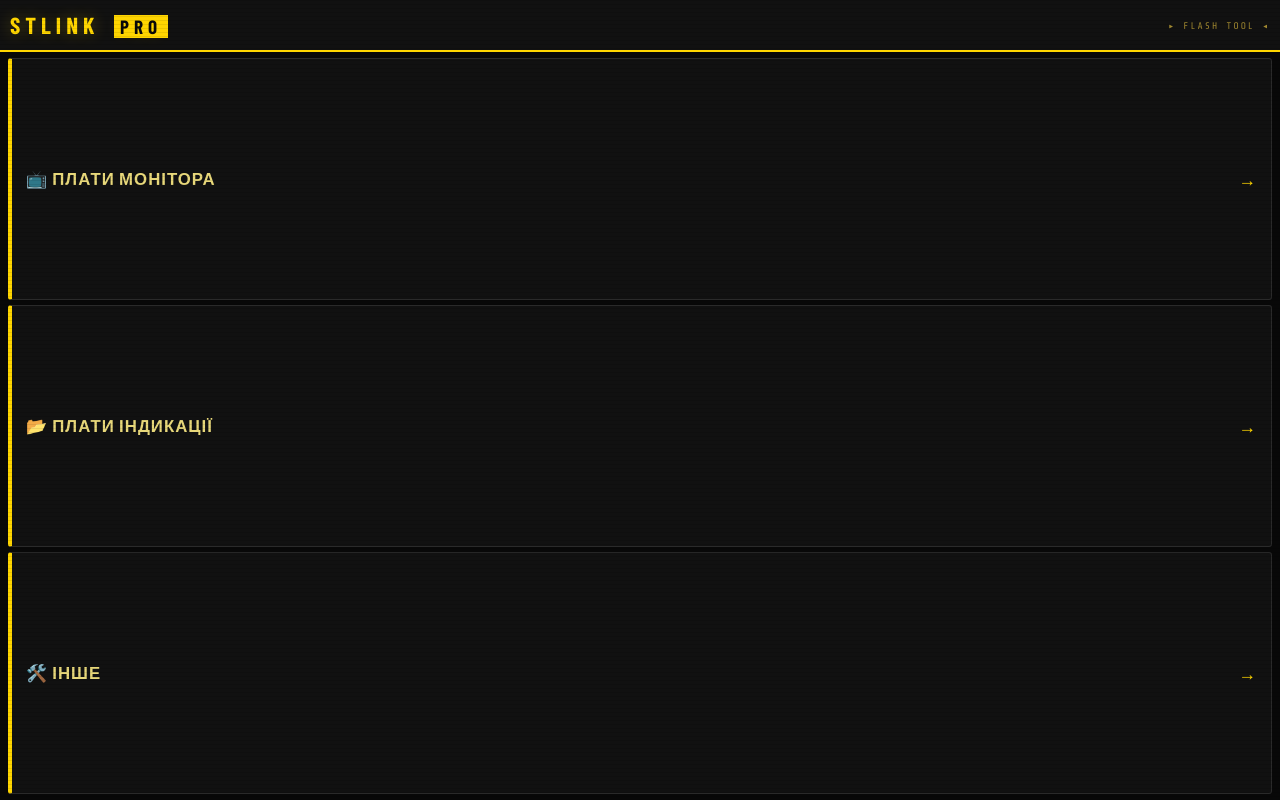
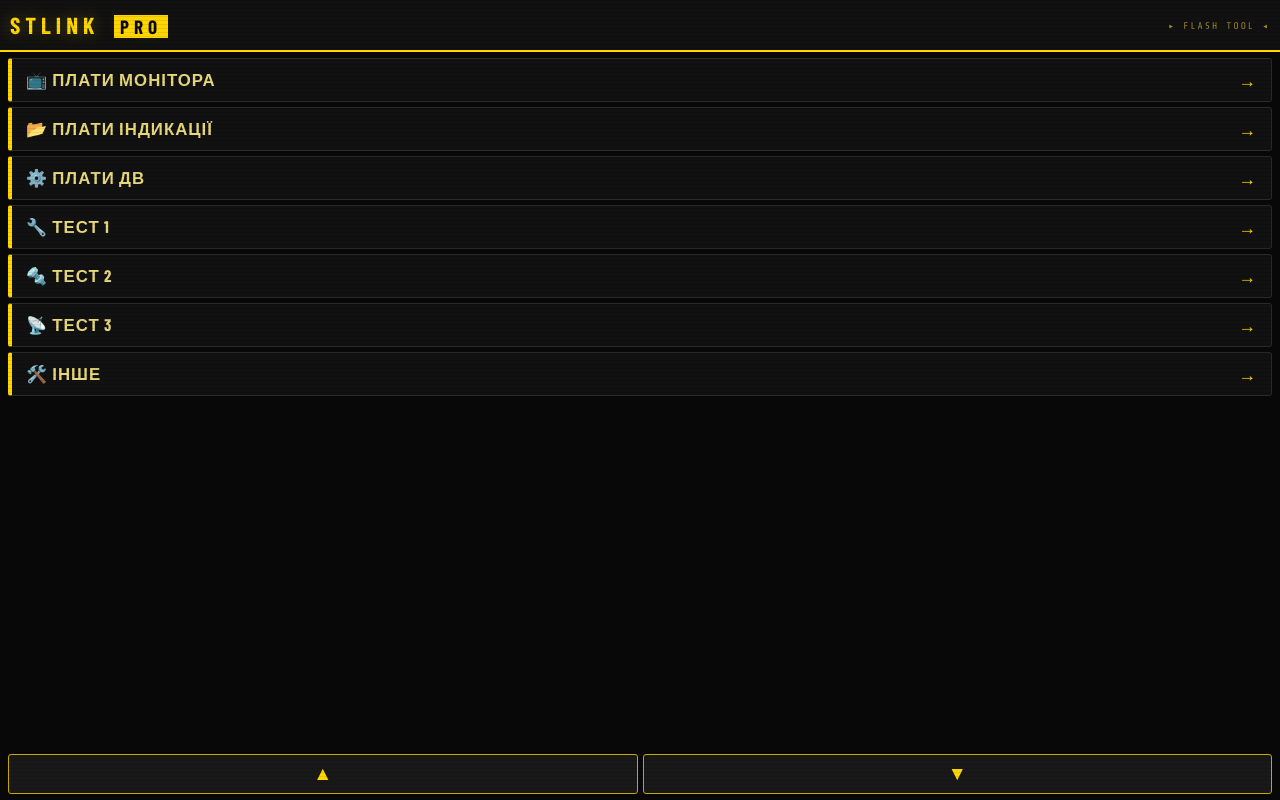
Before and after one commit to Alasssei/stlink_server, a Flask app: page /touch in a window 1280 px wide. Run offline with Flask 3, Linux system fonts and the light colour scheme; some web fonts are replaced.

```diff
--- a/templates/index_touch.html
+++ b/templates/index_touch.html
@@ -115,7 +115,7 @@
   }
 
   /* grid of buttons — fills available space evenly */
-  .btn-stack { display: flex; flex-direction: column; gap: 5px; flex: 1; }
+  .btn-stack { display: flex; flex-direction: column; gap: 5px; flex: 1; overflow-y: auto; }
   .btn-row   { display: flex; gap: 5px; flex: 1; }
 
   /* ── BACK BUTTON ── */
@@ -333,10 +333,21 @@
     <div class="hdr-sub">▸ FLASH TOOL ◂</div>
   </div>
   <div class="content">
-    <div class="btn-stack">
-      <div class="mbtn" onclick="go('screen-monitor-root')">📺 Плати Монітора <span class="arr">→</span></div>
-      <div class="mbtn" onclick="go('screen-plates')">📂 Плати Індикації <span class="arr">→</span></div>
-      <div class="mbtn" onclick="go('screen-other')">🛠️ Інше <span class="arr">→</span></div>
+  <div style="display:flex;flex-direction:column;height:100%;gap:5px;">
+    <div id="main-list" style="display:flex;flex-direction:column;gap:5px;flex:1;overflow:hidden;position:relative;">
+      <div id="main-scroll" style="display:flex;flex-direction:column;gap:5px;transition:transform 0.2s;">
+        <div class="mbtn" onclick="go('screen-monitor-root')">📺 Плати Монітора <span class="arr">→</span></div>
+        <div class="mbtn" onclick="go('screen-plates')">📂 Плати Індикації <span class="arr">→</span></div>
+        <div class="mbtn">⚙️ Плати ДВ <span class="arr">→</span></div>
+        <div class="mbtn">🔧 Тест 1 <span class="arr">→</span></div>
+        <div class="mbtn">🔩 Тест 2 <span class="arr">→</span></div>
+        <div class="mbtn">📡 Тест 3 <span class="arr">→</span></div>
+        <div class="mbtn" onclick="go('screen-other')">🛠️ Інше <span class="arr">→</span></div>
+      </div>
+    </div>
+    <div style="display:flex;gap:5px;min-height:40px;">
+      <button onclick="scrollMenu(-1)" style="flex:1;background:var(--b2);border:1px solid var(--yd);color:var(--y);font-size:1.2rem;border-radius:3px;cursor:pointer;">▲</button>
+      <button onclick="scrollMenu(1)" style="flex:1;background:var(--b2);border:1px solid var(--yd);color:var(--y);font-size:1.2rem;border-radius:3px;cursor:pointer;">▼</button>
     </div>
   </div>
 </div>
@@ -840,6 +851,15 @@ async function doUpdate() {
     setTimeout(() => document.body.removeChild(ov), 4000);
   }
 }
+let menuOffset = 0;
+function scrollMenu(dir) {
+  const items = document.querySelectorAll('#main-scroll .mbtn');
+  const itemH = items[0].offsetHeight + 5;
+  const visible = Math.floor(document.getElementById('main-list').offsetHeight / itemH);
+  const max = Math.max(0, items.length - visible);
+  menuOffset = Math.min(max, Math.max(0, menuOffset + dir));
+  document.getElementById('main-scroll').style.transform = `translateY(-${menuOffset * itemH}px)`;
+}
 </script>
 </body>
 </html>
```
Also changed, not shown: 1 other file.
